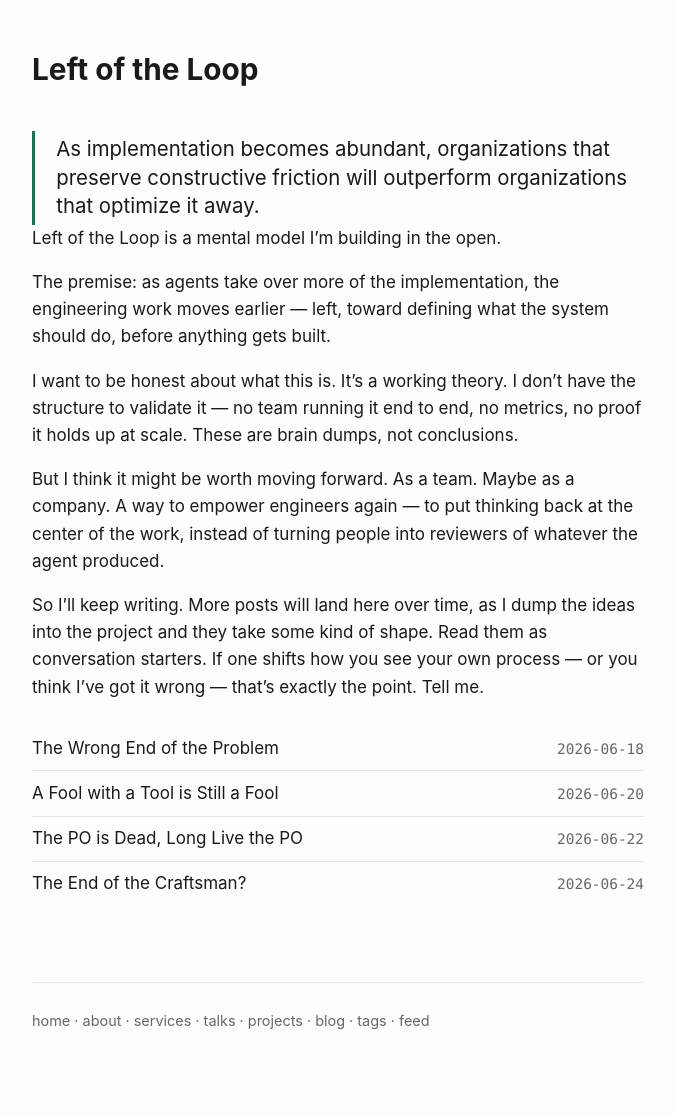
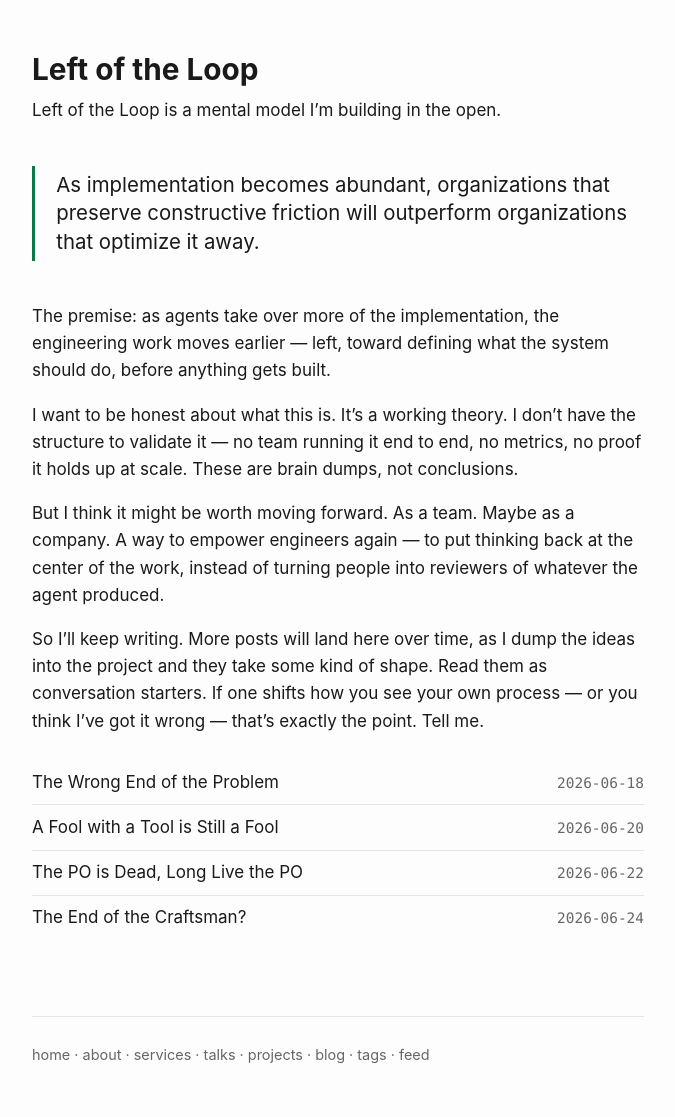
Before and after one commit to aepfli/aepfli.github.io, a Jekyll site: the page built from series-left-of-the-loop.md, in a window 1280 px wide. Shown: the whole page, without its empty margins (302-977 px from the left). Built offline with Jekyll 4.4.1, drawn with Linux system fonts in a browser that asks for light colours; before the commit the page ends 1083 px from its top, so only the background shows below that.

Commit message:
Give blockquotes a bottom margin; lead the series thesis with intro line
Blockquote had only a top margin, so it sat flush against following text.
Add symmetric bottom margin, and move the series page's intro sentence
above the thesis quote so it reads as a lead-in.

Co-Authored-By: Claude Opus 4.8 (1M context) <noreply@anthropic.com>

```diff
--- a/assets/css/style.css
+++ b/assets/css/style.css
@@ -74,7 +74,7 @@ a { color: var(--accent); text-decoration: underline; text-underline-offset: 2px
 a:hover { text-decoration-thickness: 2px; }
 
 blockquote {
-  margin: 2.5rem 0 0;
+  margin: 2.5rem 0;
   padding: 0.25rem 0 0.25rem 1.25rem;
   border-left: 3px solid var(--accent);
   font-size: 1.2rem;
--- a/series-left-of-the-loop.md
+++ b/series-left-of-the-loop.md
@@ -6,9 +6,9 @@ permalink: /series/left-of-the-loop/
 
 # Left of the Loop
 
+Left of the Loop is a mental model I'm building in the open.
+
 > As implementation becomes abundant, organizations that preserve constructive friction will outperform organizations that optimize it away.
-
-Left of the Loop is a mental model I'm building in the open.
 
 The premise: as agents take over more of the implementation, the engineering work moves earlier — left, toward defining what the system should do, before anything gets built.
 
```
